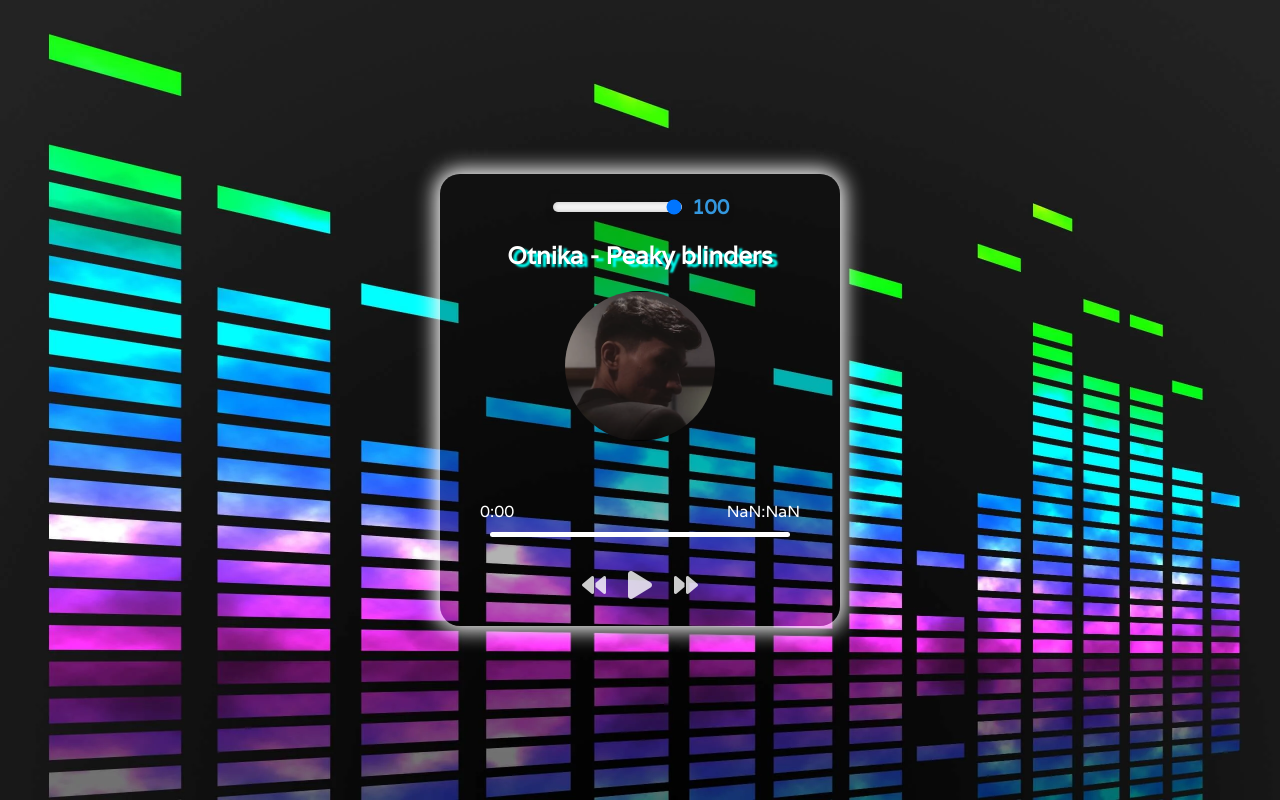
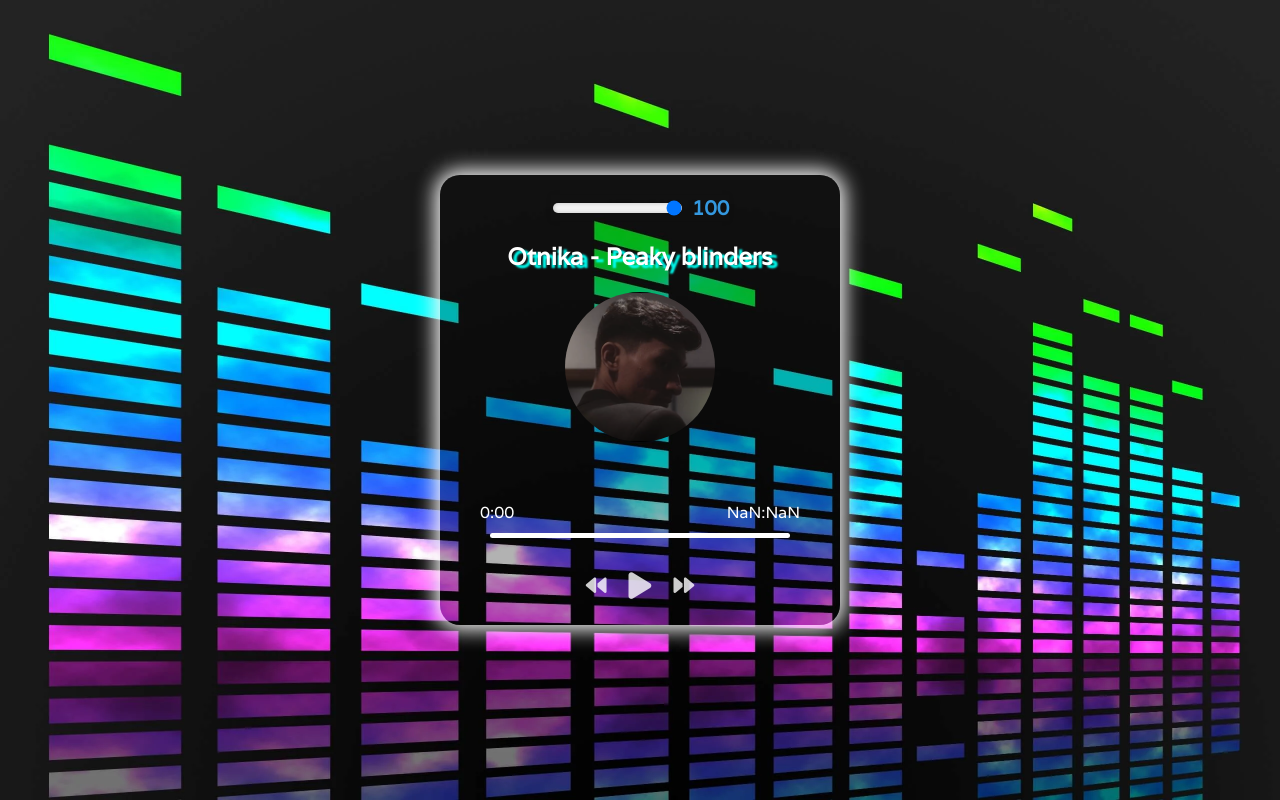
Before and after one commit to NormuhammedovBehruz/Play-music, a plain HTML site: page index.html in a window 1280 px wide. Drawn offline with Linux system fonts and the light colour scheme.

Commit message:
Play music

```diff
--- a/style.css
+++ b/style.css
@@ -136,7 +136,7 @@ body {
 .prev {
     border: 0;
     background: transparent;
-    font-size: 1.5rem;
+    font-size: 1.3rem;
     opacity: 0.8;
     cursor: pointer;
 }
@@ -144,7 +144,7 @@ body {
 .audio-btn {
     border: 0;
     background: transparent;
-    font-size: 2rem;
+    font-size: 1.9rem;
     opacity: 0.8;
     cursor: pointer;
 }
@@ -152,7 +152,7 @@ body {
 .next {
     border: 0;
     background: transparent;
-    font-size: 1.5rem;
+    font-size: 1.3rem;
     opacity: 0.8;
     cursor: pointer;
 }
```
